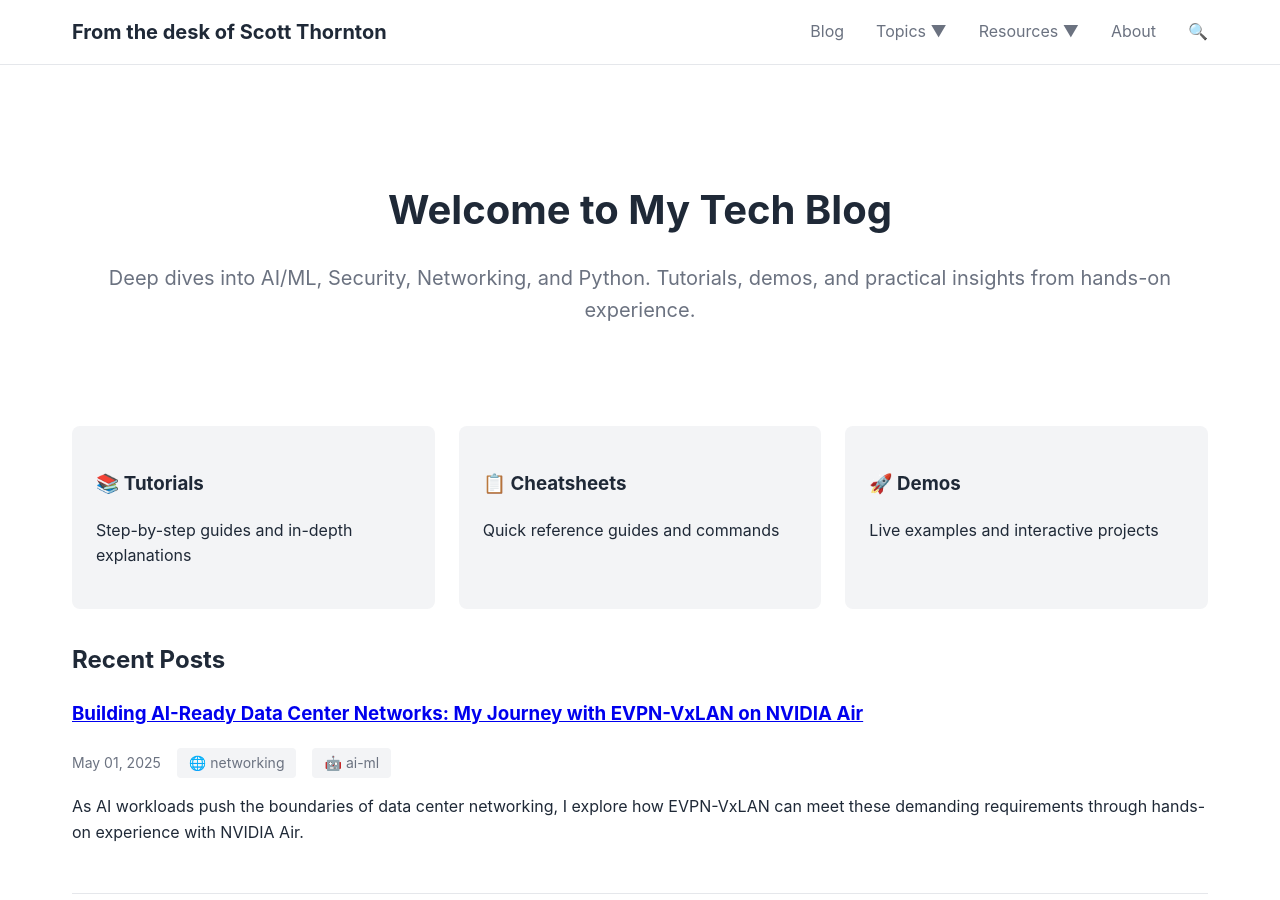
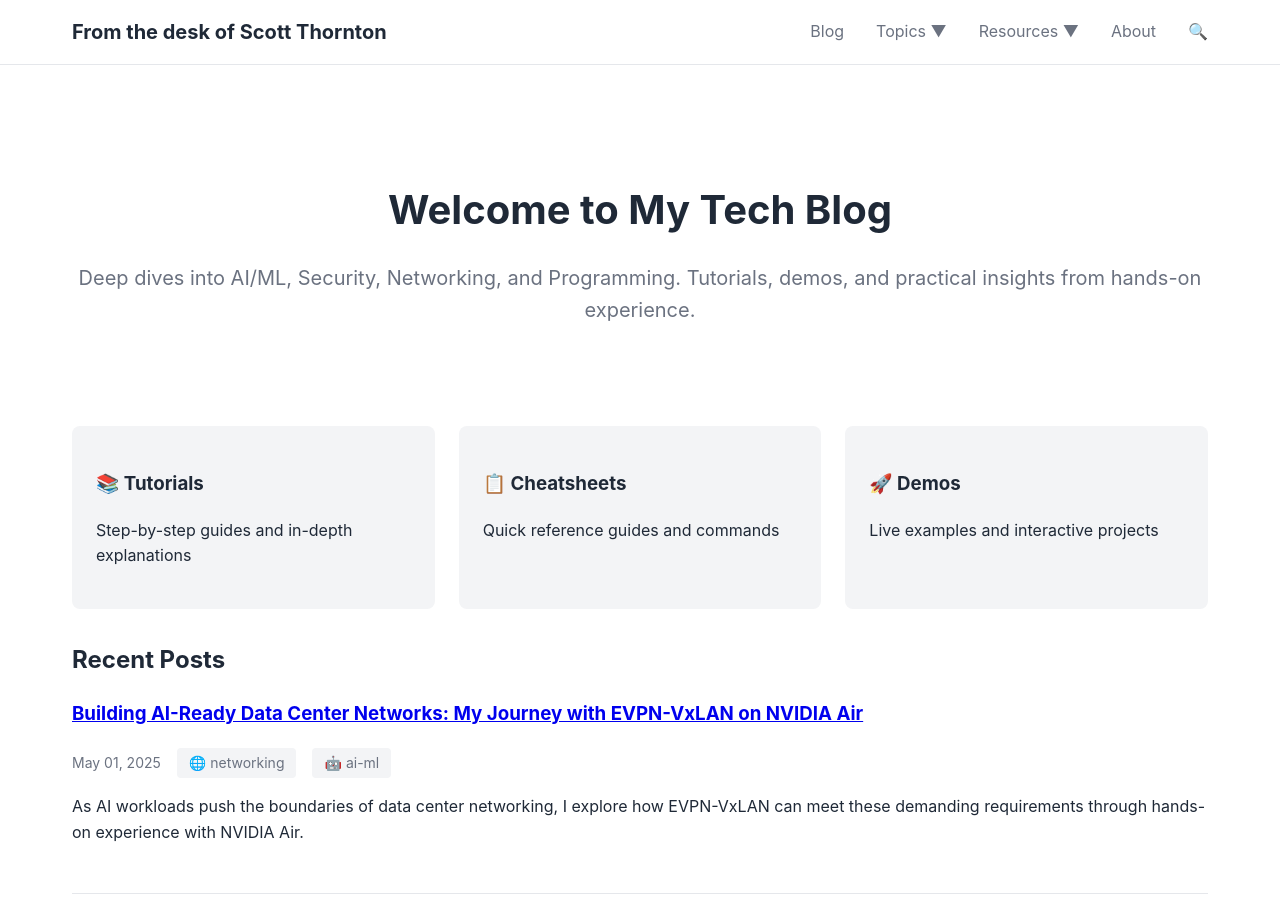
Before and after one commit to scthornton/scthornton.github.io, a Jekyll site: the page built from index.html, in a window 1280 px wide and 900 px high. Built offline with Jekyll 4.4.1, drawn with Linux system fonts in a browser that asks for light colours; nearby versions of some CDN libraries; the list of posts is cut into pages by our own code.

Commit message:
Update _config.yml

```diff
--- a/_config.yml
+++ b/_config.yml
@@ -2,7 +2,7 @@
 title: From the desk of Scott Thornton
 email:
 description: >-
-  Deep dives into AI/ML, Security, Networking, and Python.
+  Deep dives into AI/ML, Security, Networking, and Programming.
   Tutorials, demos, and practical insights from hands-on experience.
 baseurl: ""
 url: "https://scthornton.github.io"
```
